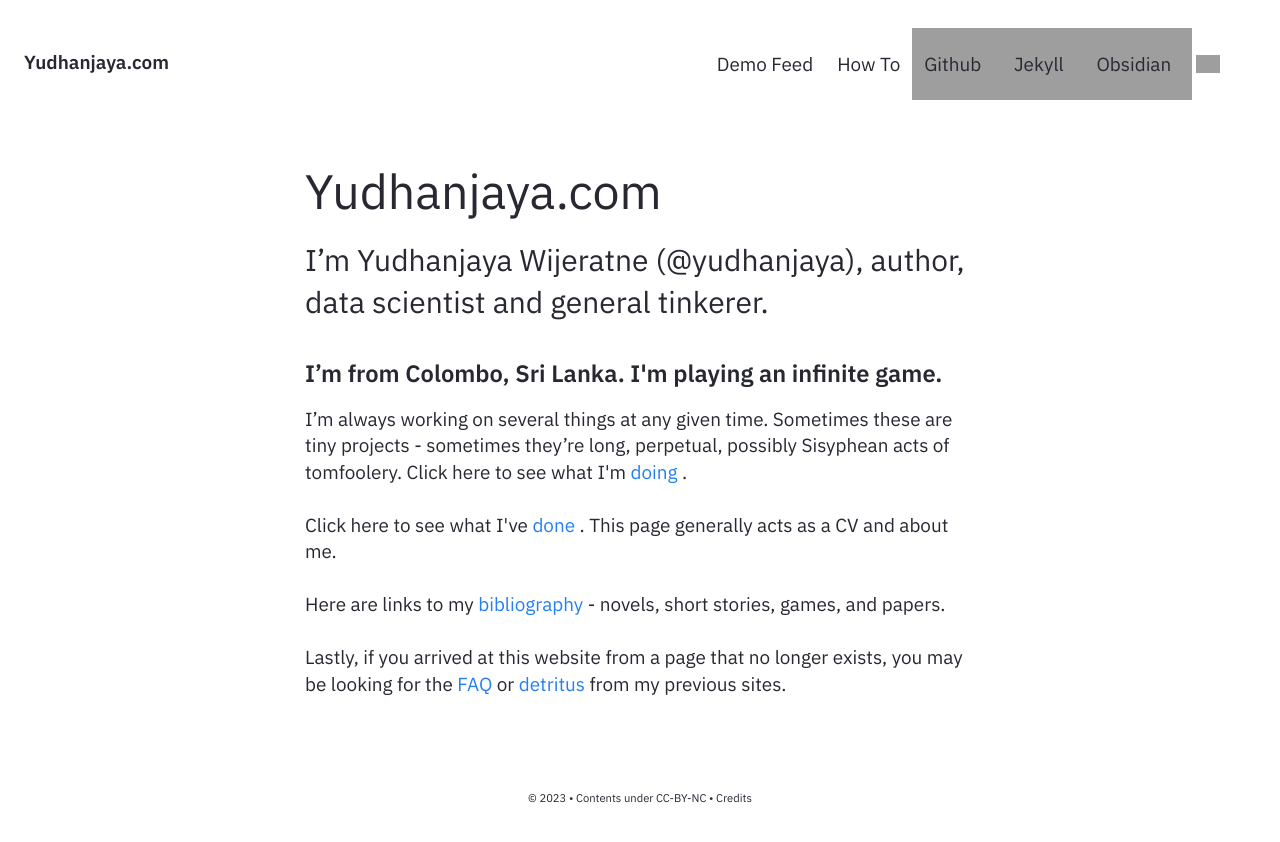
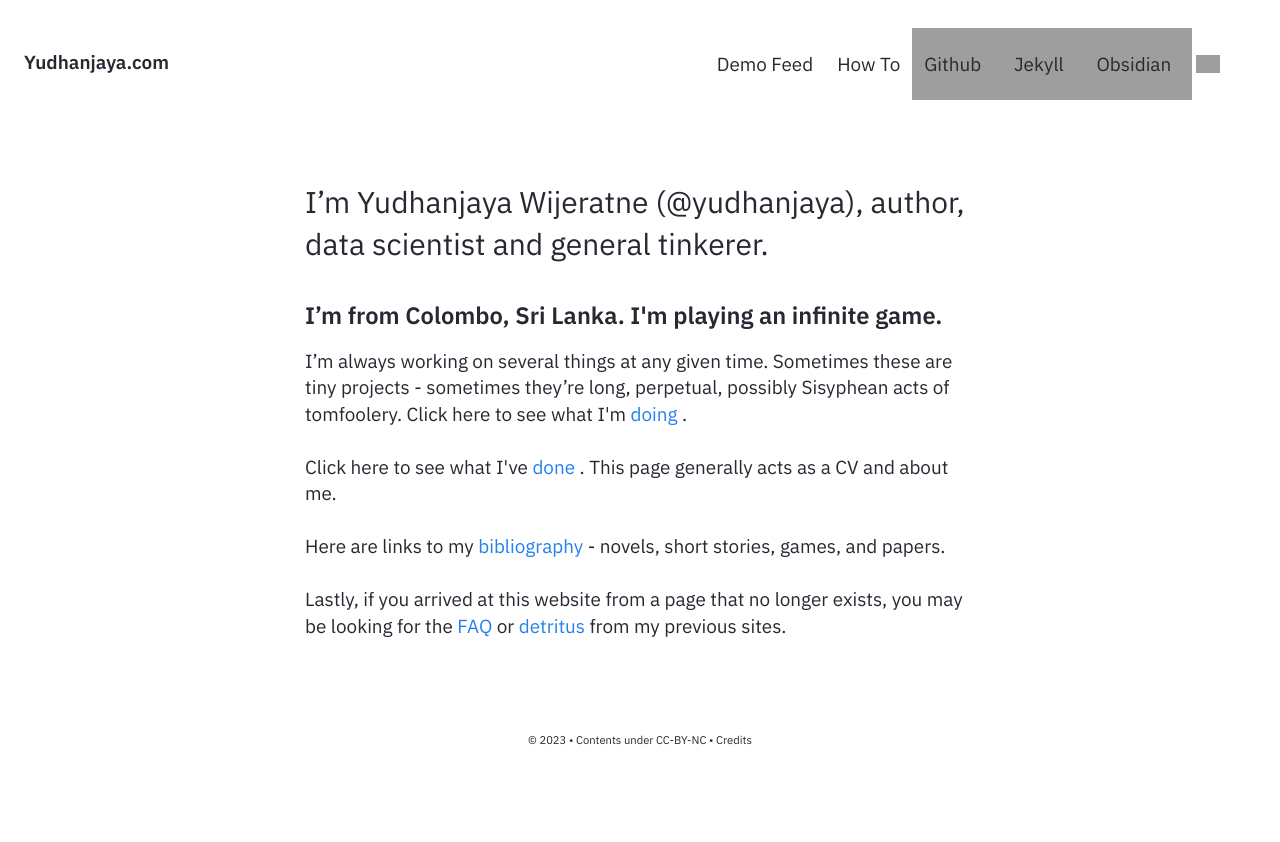
Before and after one commit to yudhanjaya/yudhanjaya-garden-test, a Jekyll site: the page built from pages/index.md, in a window 1280 px wide, cut to the strip 0-842 px from the top of the page. Built offline with Jekyll 4.4.1, drawn with Linux system fonts in a browser that asks for light colours; grey boxes are pictures that could not be loaded.

Commit message:
Update home

```diff
--- a/_includes/Homepage.html
+++ b/_includes/Homepage.html
@@ -1,5 +1,5 @@
 <div class="home-intro">
-    <div class="jumbo">{{site.heading}} </div>
+
     <div class="home-intro-text"> <h3>
         I’m Yudhanjaya Wijeratne (@yudhanjaya), author, data scientist and general tinkerer.
 
```
Also changed, not shown: .obsidian/workspace.json.
